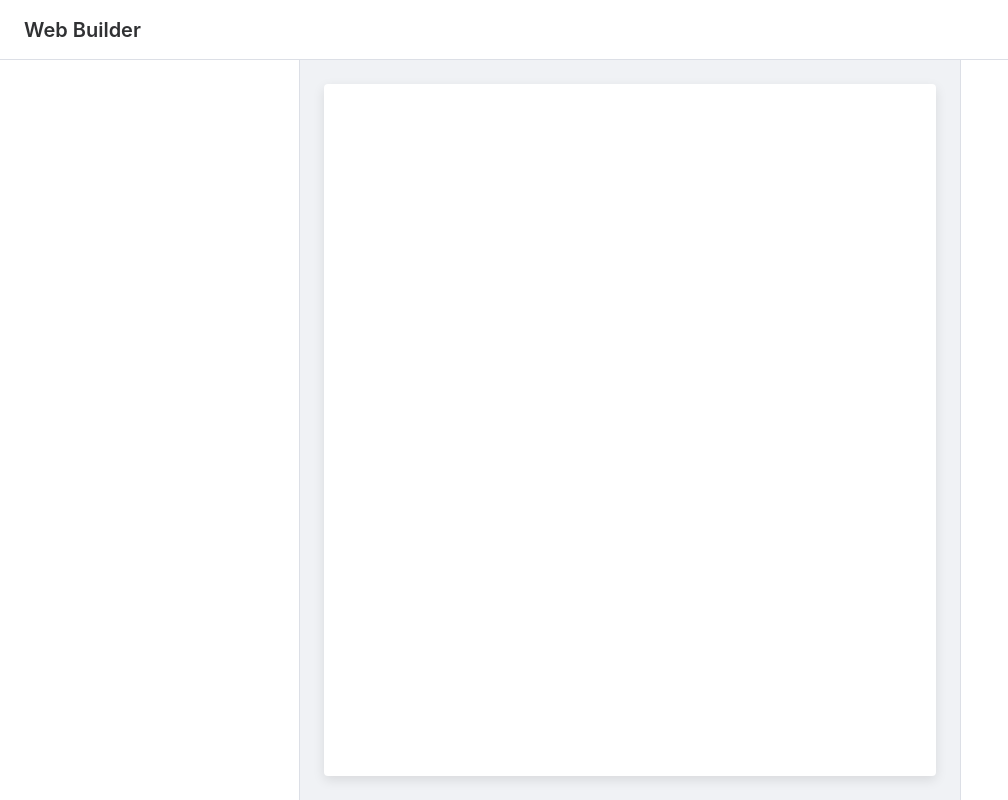
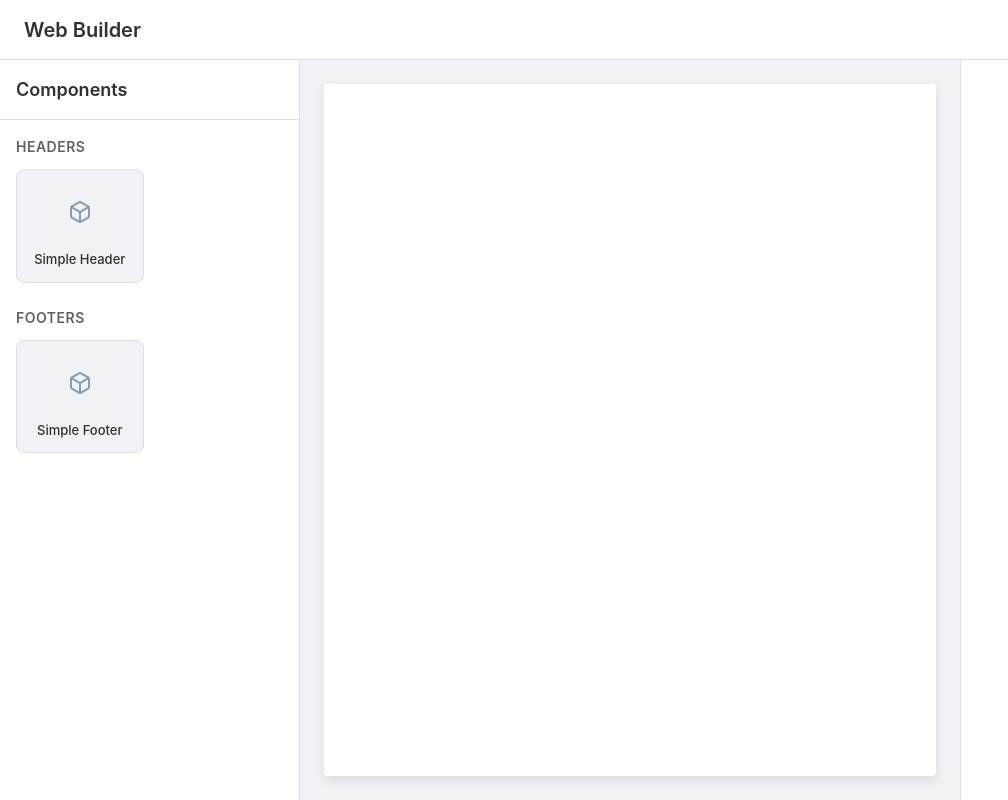
Before and after one commit to NIKIRIKI7/web_builder, a Vue app: page / in a window 1280 px wide. Shown: the whole page, without its empty margins (0-1008 px from the left). Built offline with nearby package versions, Linux system fonts and the light colour scheme.

Commit message:
Этап 2: Реализация базовой UI library

```diff
--- /dev/null
+++ b/src/entities/UiComponent/model/libraryComponents.ts
@@ -0,0 +1,21 @@
+import { shallowRef } from 'vue';
+import type { UiComponentInfo } from './types';
+
+// Динамические импорты для ленивой загрузки компонентов
+const SimpleHeader = () => import('../ui/SimpleHeader/SimpleHeader.vue');
+const SimpleFooter = () => import('../ui/SimpleFooter/SimpleFooter.vue');
+
+export const libraryComponents: UiComponentInfo[] = [
+    {
+        id: 'simple-header-v1',
+        name: 'Simple Header',
+        category: 'Headers',
+        component: shallowRef(SimpleHeader as any),
+    },
+    {
+        id: 'simple-footer-v1',
+        name: 'Simple Footer',
+        category: 'Footers',
+        component: shallowRef(SimpleFooter as any),
+    },
+];
--- /dev/null
+++ b/src/entities/UiComponent/model/types.ts
@@ -0,0 +1,10 @@
+import type { DefineComponent, ShallowRef } from 'vue';
+
+export type UiComponentCategory = 'Headers' | 'Footers' | 'Content';
+
+export interface UiComponentInfo {
+    id: string;
+    name: string;
+    category: UiComponentCategory;
+    component: ShallowRef<DefineComponent<{}, {}, any>>;
+}
--- /dev/null
+++ b/src/entities/UiComponent/ui/SimpleFooter/SimpleFooter.vue
@@ -0,0 +1,56 @@
+<script setup lang="ts">
+const currentYear = new Date().getFullYear();
+</script>
+
+<template>
+  <footer class="simple-footer">
+    <div class="simple-footer__container">
+      <div class="simple-footer__links">
+        <a href="#">Privacy Policy</a>
+        <a href="#">Terms of Service</a>
+        <a href="#">Contact Us</a>
+      </div>
+      <div class="simple-footer__copyright">
+        © {{ currentYear }} Web Builder Inc. All rights reserved.
+      </div>
+    </div>
+  </footer>
+</template>
+
+<style scoped lang="scss">
+.simple-footer {
+  width: 100%;
+  padding: 2rem;
+  background-color: #2c3e50;
+  color: #ecf0f1;
+  font-family: sans-serif;
+
+  &__container {
+    max-width: 1200px;
+    margin: 0 auto;
+    text-align: center;
+  }
+
+  &__links {
+    display: flex;
+    justify-content: center;
+    gap: 1.5rem;
+    margin-bottom: 1rem;
+
+    a {
+      color: #ecf0f1;
+      text-decoration: none;
+      transition: color 0.3s;
+
+      &:hover {
+        color: #3498db;
+      }
+    }
+  }
+
+  &__copyright {
+    font-size: 0.9rem;
+    color: #bdc3c7;
+  }
+}
+</style>
--- /dev/null
+++ b/src/entities/UiComponent/ui/SimpleHeader/SimpleHeader.vue
@@ -0,0 +1,73 @@
+<script setup lang="ts">
+// В будущем здесь может быть логика компонента, например, управление состоянием бургер-меню
+</script>
+
+<template>
+  <header class="simple-header">
+    <div class="simple-header__container">
+      <a href="#" class="simple-header__logo">Logo</a>
+      <nav class="simple-header__nav">
+        <a href="#" class="simple-header__link">Home</a>
+        <a href="#" class="simple-header__link">About</a>
+        <a href="#" class="simple-header__link">Contact</a>
+      </nav>
+      <button class="simple-header__cta">Get Started</button>
+    </div>
+  </header>
+</template>
+
+<style scoped lang="scss">
+.simple-header {
+  width: 100%;
+  padding: 1rem 2rem;
+  background-color: #ffffff;
+  border-bottom: 1px solid #e0e0e0;
+  font-family: sans-serif;
+
+  &__container {
+    display: flex;
+    justify-content: space-between;
+    align-items: center;
+    max-width: 1200px;
+    margin: 0 auto;
+  }
+
+  &__logo {
+    font-size: 1.5rem;
+    font-weight: bold;
+    color: #2c3e50;
+    text-decoration: none;
+  }
+
+  &__nav {
+    display: flex;
+    gap: 1.5rem;
+  }
+
+  &__link {
+    color: #34495e;
+    text-decoration: none;
+    font-size: 1rem;
+    transition: color 0.3s;
+
+    &:hover {
+      color: #3498db;
+    }
+  }
+
+  &__cta {
+    padding: 0.5rem 1rem;
+    background-color: #3498db;
+    color: white;
+    border: none;
+    border-radius: 4px;
+    cursor: pointer;
+    font-size: 1rem;
+    transition: background-color 0.3s;
+
+    &:hover {
+      background-color: #2980b9;
+    }
+  }
+}
+</style>
--- a/src/pages/builder/ui/BuilderPage.vue
+++ b/src/pages/builder/ui/BuilderPage.vue
@@ -1,6 +1,7 @@
 <script setup lang="ts">
 import TheHeader from '@/widgets/TheHeader/ui/TheHeader.vue';
 import Workspace from '@/widgets/Workspace/ui/Workspace.vue';
+import UiLibrary from '@/widgets/UiLibrary/ui/UiLibrary.vue';
 </script>
 
 <template>
@@ -8,7 +9,7 @@ import Workspace from '@/widgets/Workspace/ui/Workspace.vue';
     <TheHeader />
     <main class="builder-page__main">
       <aside class="builder-page__sidebar builder-page__sidebar--left">
-        <!-- UI Библиотека будет здесь -->
+        <UiLibrary />
       </aside>
       <Workspace class="builder-page__workspace" />
       <aside class="builder-page__sidebar builder-page__sidebar--right">
--- /dev/null
+++ b/src/widgets/UiLibrary/ui/UiLibrary.vue
@@ -0,0 +1,89 @@
+<script setup lang="ts">
+import { computed } from 'vue';
+import { libraryComponents } from '@/entities/UiComponent/model/libraryComponents';
+import type { UiComponentInfo } from '@/entities/UiComponent/model/types';
+import UiLibraryItem from './UiLibraryItem.vue';
+
+// Группируем компоненты по категориям для отображения
+const groupedComponents = computed(() => {
+  return libraryComponents.reduce((acc, component) => {
+    const category = component.category;
+    if (!acc[category]) {
+      acc[category] = [];
+    }
+    acc[category].push(component);
+    return acc;
+  }, {} as Record<string, UiComponentInfo[]>);
+});
+</script>
+
+<template>
+  <div class="ui-library">
+    <div class="ui-library__header">
+      <h2 class="ui-library__title">Components</h2>
+    </div>
+    <div class="ui-library__content">
+      <div
+          v-for="(components, category) in groupedComponents"
+          :key="category"
+          class="ui-library__category"
+      >
+        <h3 class="ui-library__category-title">{{ category }}</h3>
+        <div class="ui-library__list">
+          <UiLibraryItem
+              v-for="component in components"
+              :key="component.id"
+              :component-info="component"
+          />
+        </div>
+      </div>
+    </div>
+  </div>
+</template>
+
+<style scoped lang="scss">
+.ui-library {
+  display: flex;
+  flex-direction: column;
+  height: 100%;
+  color: $color-text-primary;
+
+  &__header {
+    padding: 16px;
+    border-bottom: 1px solid $color-border;
+    flex-shrink: 0;
+  }
+
+  &__title {
+    font-size: 18px;
+    font-weight: 600;
+  }
+
+  &__content {
+    padding: 16px;
+    overflow-y: auto;
+    flex-grow: 1;
+  }
+
+  &__category {
+    &:not(:last-child) {
+      margin-bottom: 24px;
+    }
+  }
+
+  &__category-title {
+    margin-bottom: 12px;
+    font-size: 14px;
+    font-weight: 600;
+    color: #606266;
+    text-transform: uppercase;
+    letter-spacing: 0.5px;
+  }
+
+  &__list {
+    display: grid;
+    grid-template-columns: repeat(2, 1fr);
+    gap: 12px;
+  }
+}
+</style>
--- /dev/null
+++ b/src/widgets/UiLibrary/ui/UiLibraryItem.vue
@@ -0,0 +1,59 @@
+<script setup lang="ts">
+import type { UiComponentInfo } from '@/entities/UiComponent/model/types';
+
+defineProps<{
+  componentInfo: UiComponentInfo;
+}>();
+
+// TODO: Реализовать логику drag-and-drop
+</script>
+
+<template>
+  <div
+      class="ui-library-item"
+      draggable="true"
+  >
+    <div class="ui-library-item__preview">
+      <!-- Иконка-плейсхолдер для превью -->
+      <svg xmlns="http://www.w3.org/2000/svg" width="24" height="24" viewBox="0 0 24 24" fill="none" stroke="currentColor" stroke-width="2" stroke-linecap="round" stroke-linejoin="round"><path d="M21 16V8a2 2 0 0 0-1-1.73l-7-4a2 2 0 0 0-2 0l-7 4A2 2 0 0 0 3 8v8a2 2 0 0 0 1 1.73l7 4a2 2 0 0 0 2 0l7-4A2 2 0 0 0 21 16z"></path><polyline points="3.27 6.96 12 12.01 20.73 6.96"></polyline><line x1="12" y1="22.08" x2="12" y2="12"></line></svg>
+    </div>
+    <span class="ui-library-item__name">{{ componentInfo.name }}</span>
+  </div>
+</template>
+
+<style scoped lang="scss">
+.ui-library-item {
+  display: flex;
+  flex-direction: column;
+  align-items: center;
+  padding: 12px;
+  background-color: $color-bg-primary;
+  border: 1px solid $color-border;
+  border-radius: 8px;
+  cursor: grab;
+  transition: all $transition-duration ease;
+  text-align: center;
+
+  &:hover {
+    transform: translateY(-2px);
+    box-shadow: 0 4px 8px rgba(0, 0, 0, 0.05);
+    border-color: #a7b5c9;
+  }
+
+  &__preview {
+    display: flex;
+    justify-content: center;
+    align-items: center;
+    width: 100%;
+    height: 60px;
+    margin-bottom: 8px;
+    color: #8c9bb0;
+  }
+
+  &__name {
+    font-size: 13px;
+    color: $color-text-primary;
+    font-weight: 500;
+  }
+}
+</style>
```
